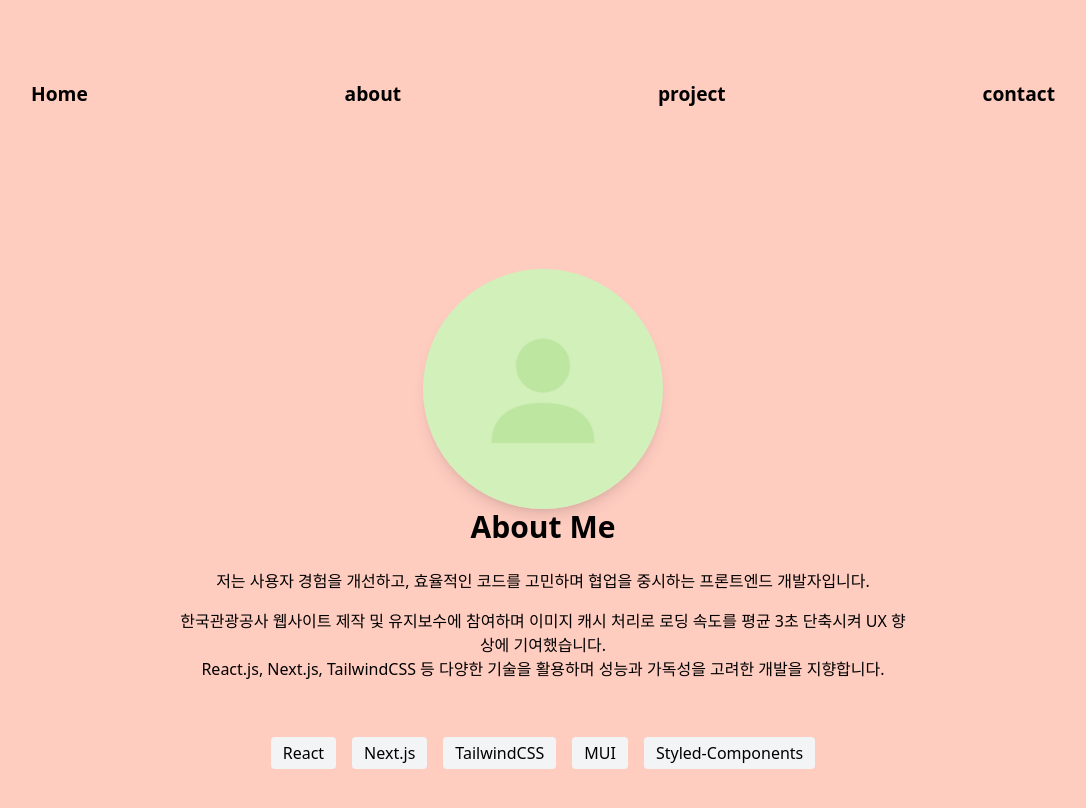
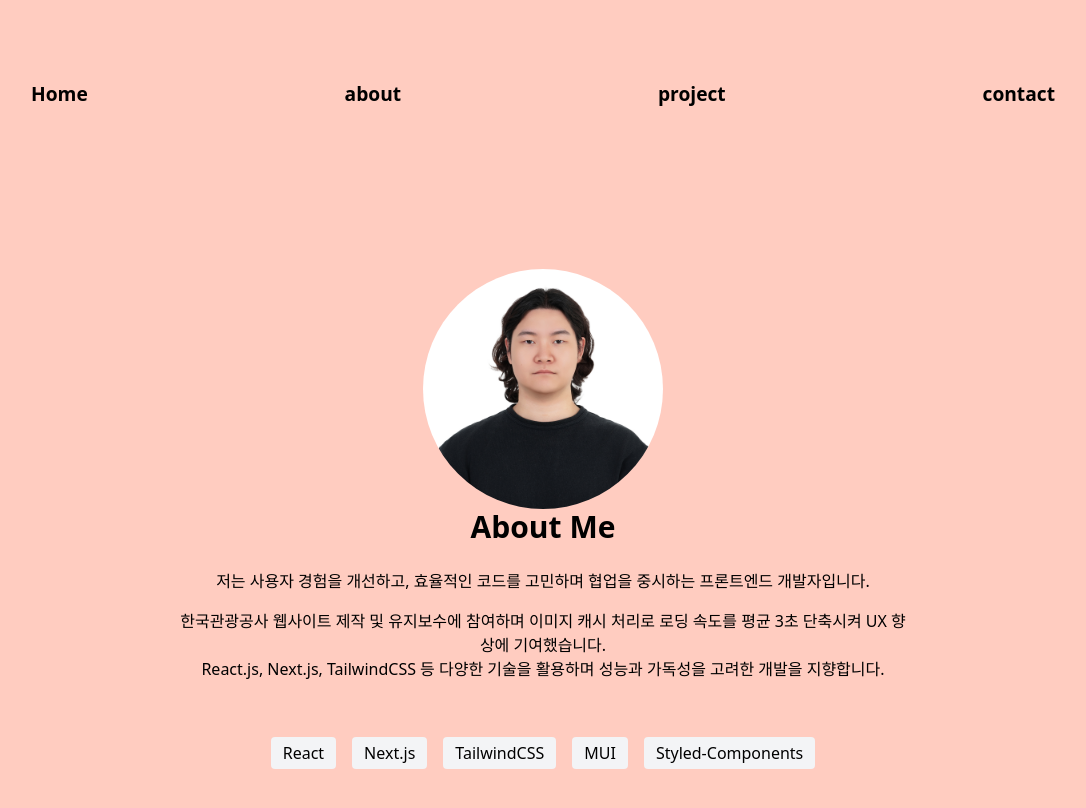
Before and after one commit to thseogns1758/2025-portfilio, a Next.js app: page /about in a window 1280 px wide. Shown: the top 808 px of the page, without its empty margins (97-1183 px from the left). Built offline with nearby package versions, Linux system fonts and the light colour scheme.

Commit message:
프로필 이미지 추가

```diff
--- a/src/app/[category]/content-components/About.tsx
+++ b/src/app/[category]/content-components/About.tsx
@@ -12,11 +12,11 @@ const About = () => {
     <div>
       <section className="max-w-3xl mx-auto px-6 py-16 text-center">
         <div className="flex flex-col items-center">
-          <div className="flex justify-center">
+          <div className="w-60 h-60 flex justify-center rounded-full overflow-hidden">
             <img
-              src="/profile.jpg"
+              src="/profile.jpeg"
               alt="Profile"
-              className="w-60 h-60 rounded-full shadow-lg object-cover"
+              className="w-full h-full shadow-lg object-cover object-[center_30%]"
             />
           </div>
           <h2 className="text-3xl font-bold mb-6">About Me</h2>
--- a/src/app/data.ts
+++ b/src/app/data.ts
@@ -10,8 +10,7 @@ export const projects: ProjectType = [
         src: "https://placehold.co/600x400",
         alt: "alt",
         title: "타이틀",
-        description:
-          "설명설명설명설명설명설명설명설명설명설명설명설명설명설명설명설명설명설명설명설명설명설명설명설명설명설명설명설명설명설명설명",
+        description: "설명설명설명",
       },
       {
         id: 2,
```
Also changed, not shown: public/profile.jpeg (added).
